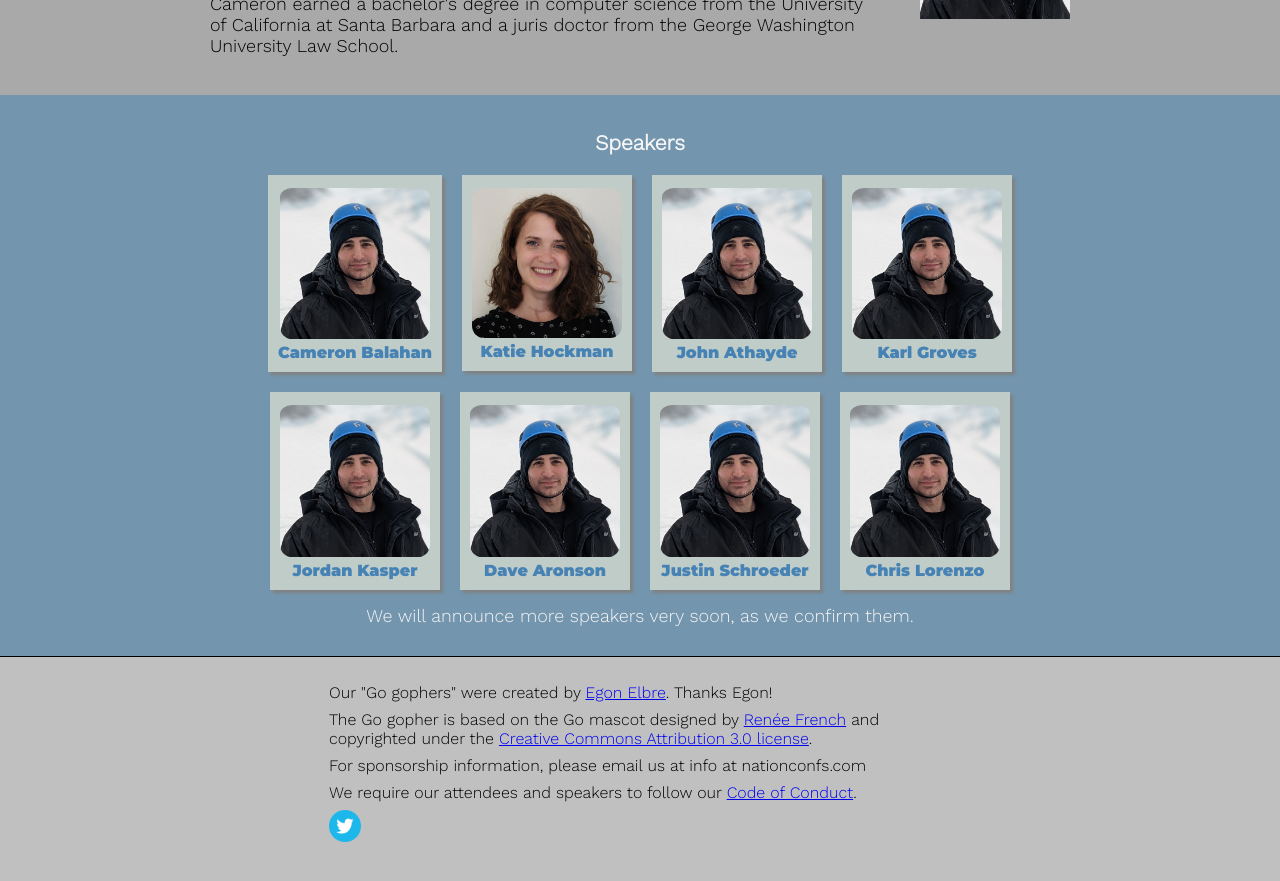
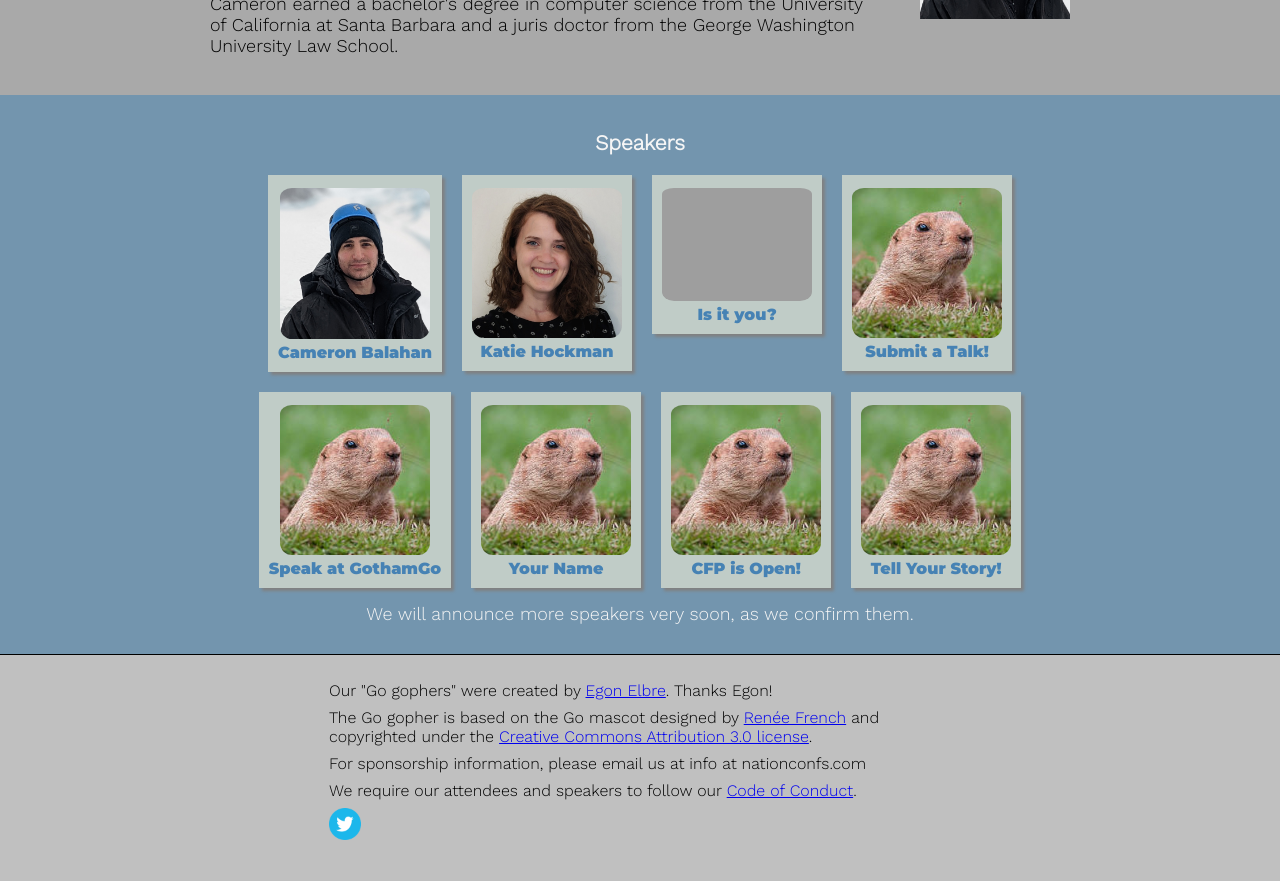
Before and after one commit to gothamgo/gothamgo.github.io, a Jekyll site: the page built from test/testpage.html, in a window 1280 px wide and 900 px high, scrolled down 1260 px. Shown: the top 881 px of the window. Built offline with Jekyll 4.4.1, drawn with Linux system fonts in a browser that asks for light colours.

Commit message:
Update headshots_panel.html

```diff
--- a/_includes/headshots_panel.html
+++ b/_includes/headshots_panel.html
@@ -71,28 +71,28 @@
         <p><a href="{{site.url}}/speakers.html#doguhan-uluca">Katie Hockman</a></p>
       </div>
       <div class="headshot-cell">
-        <img src="{{site.url}}/images/speakers/2023/cameron_balahan.jpg" alt="" width="150"/>
-        <p><a href="{{site.url}}/speakers.html#john-athayde">John Athayde</a></p>
+        <img src="{{site.url}}/images/speakers/2023/cgopher1.jpg" alt="" width="150"/>
+        <p><a href="{{site.url}}/speakers.html#john-athayde">Is it you?</a></p>
       </div>
       <div class="headshot-cell">
-        <img src="{{site.url}}/images/speakers/2023/cameron_balahan.jpg" alt="" width="150"/>
-        <p><a href="{{site.url}}/speakers.html#karl-groves">Karl Groves</a></p>
+        <img src="{{site.url}}/images/speakers/2023/gopher1.jpg" alt="" width="150"/>
+        <p><a href="{{site.url}}/speakers.html#karl-groves">Submit a Talk!</a></p>
       </div>
       <div class="headshot-cell">
-        <img src="{{site.url}}/images/speakers/2023/cameron_balahan.jpg" alt="" width="150"/>
-        <p><a href="{{site.url}}/speakers.html#jordan-kasper">Jordan Kasper</a></p>
+        <img src="{{site.url}}/images/speakers/2023/gopher1.jpg" alt="" width="150"/>
+        <p><a href="{{site.url}}/speakers.html#jordan-kasper">Speak at GothamGo</a></p>
       </div>
       <div class="headshot-cell">
-        <img src="{{site.url}}/images/speakers/2023/cameron_balahan.jpg" alt="" width="150"/>
-        <p><a href="{{site.url}}/speakers.html#dave-aronson">Dave Aronson</a></p>
+        <img src="{{site.url}}/images/speakers/2023/gopher1.jpg" alt="" width="150"/>
+        <p><a href="{{site.url}}/speakers.html#dave-aronson">Your Name</a></p>
       </div>
       <div class="headshot-cell">
-        <img src="{{site.url}}/images/speakers/2023/cameron_balahan.jpg" alt="" width="150"/>
-        <p><a href="{{site.url}}/speakers.html#justin-schroeder">Justin Schroeder</a></p>
+        <img src="{{site.url}}/images/speakers/2023/gopher1.jpg" alt="" width="150"/>
+        <p><a href="{{site.url}}/speakers.html#justin-schroeder">CFP is Open!</a></p>
       </div>
       <div class="headshot-cell">
-        <img src="{{site.url}}/images/speakers/2023/cameron_balahan.jpg" alt="" width="150"/>
-        <p><a href="{{site.url}}/speakers.html#chris-lorenzo">Chris Lorenzo</a></p>
+        <img src="{{site.url}}/images/speakers/2023/gopher1.jpg" alt="" width="150"/>
+        <p><a href="{{site.url}}/speakers.html#chris-lorenzo">Tell Your Story!</a></p>
       </div>
     </div>
     <p>
```
